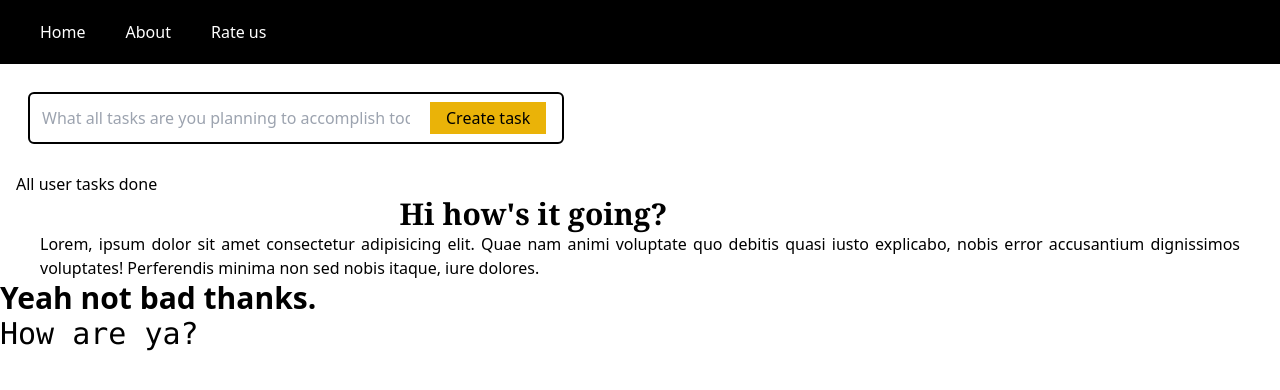
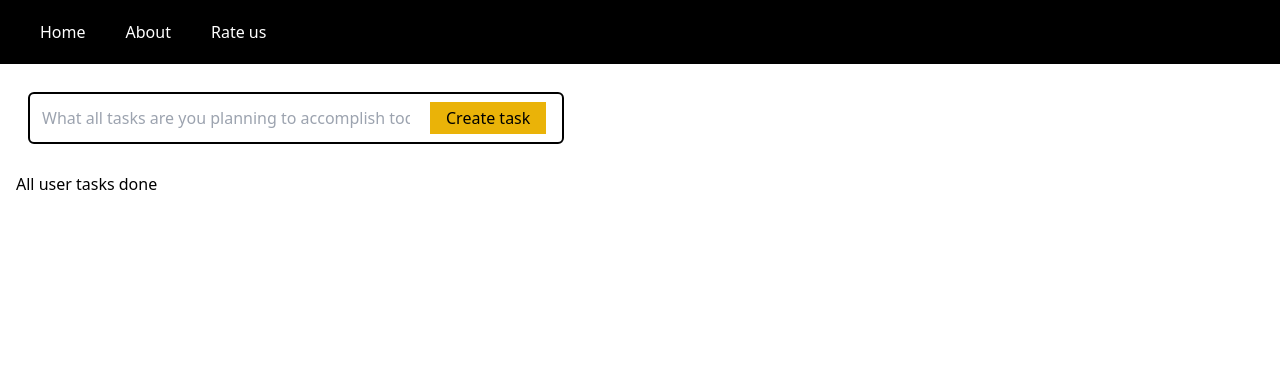
Before and after one commit to Ryukemeister/React-notes-app, a React (Create React App) app in the folder notes/: page / in a window 1280 px wide. Shown: the top 390 px of the page. Built offline with nearby package versions, Linux system fonts and the light colour scheme.

Commit message:
Added local storage to remember values of new tasks and the tasks already done

```diff
--- a/notes/src/components/Main.jsx
+++ b/notes/src/components/Main.jsx
@@ -1,13 +1,21 @@
 import React, { useState, useEffect } from "react";
 
 function Main() {
-  const [tasks, setTasks] = useState([]);
-  const [tasksCompleted, setTasksCompleted] = useState([]);
+  const [tasks, setTasks] = useState(
+    JSON.parse(localStorage.getItem("tasks")) || []
+  );
+  const [tasksCompleted, setTasksCompleted] = useState(
+    JSON.parse(localStorage.getItem("tasksCompleted")) || []
+  );
   const [userInput, setUserInput] = useState("");
 
   useEffect(() => {
     localStorage.setItem("tasks", JSON.stringify(tasks));
   }, [tasks]);
+
+  useEffect(() => {
+    localStorage.setItem("tasksCompleted", JSON.stringify(tasksCompleted));
+  }, [tasksCompleted]);
 
   function handleChange(e) {
     setUserInput(e.target.value);
@@ -29,6 +37,7 @@ function Main() {
     );
 
     tasks.splice(indexToBeRemoved, 1);
+
     setTasks((prevTasks) => {
       return [...prevTasks];
     });
@@ -36,18 +45,17 @@ function Main() {
 
   function completeTask(e) {
     // console.log(e);
-    // console.log(e.target);
 
     const t = e.target.parentNode.parentNode.children;
     const indexToBeRemoved = tasks.findIndex(
       (task) => task === t[0].textContent
     );
 
+    const finishedTask = tasks.splice(indexToBeRemoved, 1);
+
     setTasks((prevTasks) => {
       return [...prevTasks];
     });
-
-    const finishedTask = tasks.splice(indexToBeRemoved, 1);
 
     setTasksCompleted((prevTasksCompleted) => [
       ...prevTasksCompleted,
@@ -116,17 +124,6 @@ function Main() {
         <h1>All user tasks done</h1>
         <div className="tasks flex flex-wrap"> {allUserTasksCompleted}</div>
       </div>
-      <h1 className="font-serif text-3xl w-10/12 font-bold text-center">
-        Hi how's it going?
-      </h1>
-      <p className="text-justify px-10">
-        Lorem, ipsum dolor sit amet consectetur adipisicing elit. Quae nam animi
-        voluptate quo debitis quasi iusto explicabo, nobis error accusantium
-        dignissimos voluptates! Perferendis minima non sed nobis itaque, iure
-        dolores.
-      </p>
-      <h1 className="font-sans text-3xl font-semibold">Yeah not bad thanks.</h1>
-      <h1 className="font-mono text-3xl font-medium">How are ya?</h1>
     </main>
   );
 }
```
